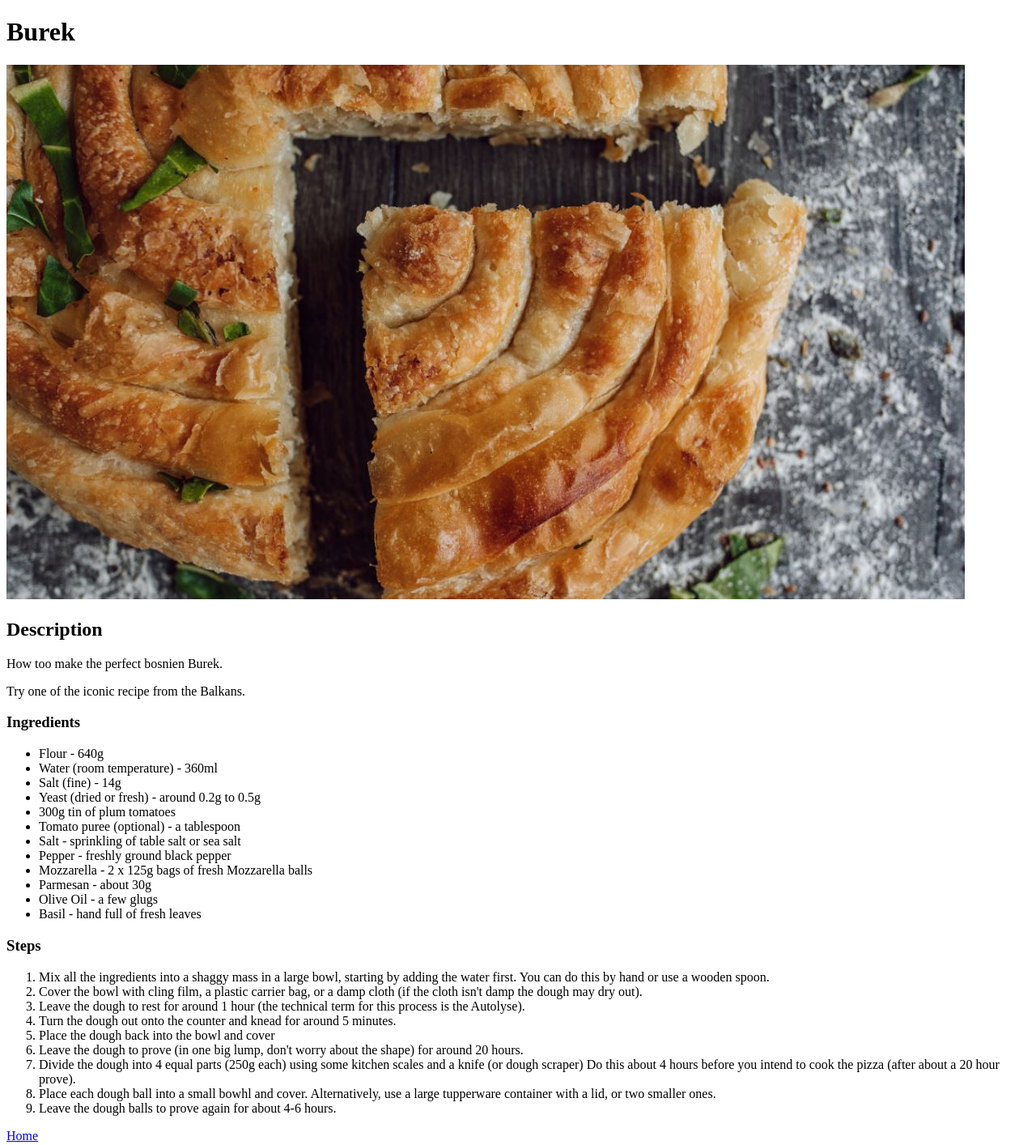
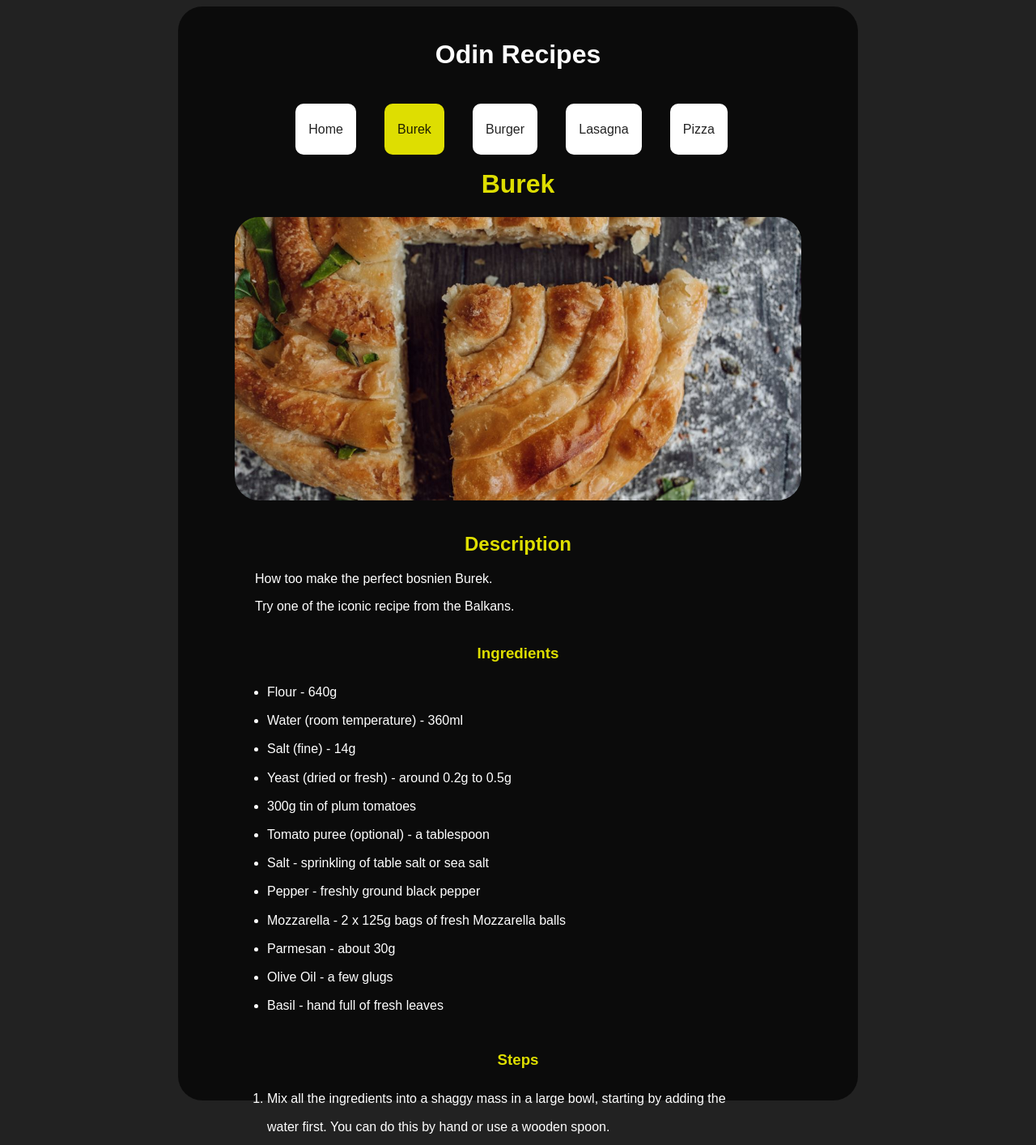
Before and after one commit to otac90/odin-recipes, a plain HTML site: page recipes/burek.html in a window 1280 px wide. Shown: the top 1414 px of the page at 81% size. Drawn offline with Linux system fonts and the light colour scheme.

Commit message:
Added some style

```diff
--- a/recipes/burek.html
+++ b/recipes/burek.html
@@ -3,32 +3,46 @@
   <head>
     <meta charset="UTF-8" />
     <title>Odin Recipes</title>
+    <link rel="stylesheet" href="../styles/style.css">
   </head>
   <body>
-    <h1>Burek</h1>
-    <img src="../images/burek.jpeg" />
-    <h2>Description</h2>
+    <div class="body">
+      <div class="content">
+        <h1 class="home-title">Odin Recipes</h1>
+
+        <ul class="nav">
+          <li><a class="nav-item" href="../index.html">Home</a></li>
+          <li><a class="nav-item active" href="burek.html">Burek</a></li>
+          <li><a class="nav-item" href="burger.html">Burger</a></li>
+          <li><a class="nav-item" href="lasagna.html">Lasagna</a></li>
+          <li><a class="nav-item" href="pizza.html">Pizza</a></li>
+        </ul>
+
+        <h1 class="title">Burek</h1>
+        <img class="thumbnail" src="../images/burek.jpeg" />
+
+        <h2 class="title">Description</h2>
         <p>How too make the perfect bosnien Burek.</p>
         <p>Try one of the iconic recipe from the Balkans.</p>
 
-    <h3>Ingredients</h3>
+        <h3 class="title">Ingredients</h3>
         <ul>
-      <li>Flour - 640g</li>
-      <li>Water (room temperature) - 360ml</li>
-      <li>Salt (fine) - 14g</li>
-      <li>Yeast (dried or fresh) - around 0.2g to 0.5g</li>
-      <li>300g tin of plum tomatoes</li>
-      <li>Tomato puree (optional) - a tablespoon</li>
-      <li>Salt - sprinkling of table salt or sea salt</li>
-      <li>Pepper - freshly ground black pepper</li>
-      <li>Mozzarella - 2 x 125g bags of fresh Mozzarella balls</li>
-      <li>Parmesan - about 30g</li>
-      <li>Olive Oil - a few glugs</li>
-      <li>Basil - hand full of fresh leaves</li>
+          <li class="ingredient">Flour - 640g</li>
+          <li class="ingredient">Water (room temperature) - 360ml</li>
+          <li class="ingredient">Salt (fine) - 14g</li>
+          <li class="ingredient">Yeast (dried or fresh) - around 0.2g to 0.5g</li>
+          <li class="ingredient">300g tin of plum tomatoes</li>
+          <li class="ingredient">Tomato puree (optional) - a tablespoon</li>
+          <li class="ingredient">Salt - sprinkling of table salt or sea salt</li>
+          <li class="ingredient">Pepper - freshly ground black pepper</li>
+          <li class="ingredient">Mozzarella - 2 x 125g bags of fresh Mozzarella balls</li>
+          <li class="ingredient">Parmesan - about 30g</li>
+          <li class="ingredient">Olive Oil - a few glugs</li>
+          <li class="ingredient">Basil - hand full of fresh leaves</li>
         </ul>
 
-    <h3>Steps</h3>
-    <ol>
+        <h3 class="title">Steps</h3>
+        <ol class="steps">
           <li>
             Mix all the ingredients into a shaggy mass in a large bowl, starting by
             adding the water first. You can do this by hand or use a wooden spoon.
@@ -60,7 +74,7 @@
           </li>
           <li>Leave the dough balls to prove again for about 4-6 hours.</li>
         </ol>
-
-    <a href="../index.html">Home</a>
+      </div>
+    </div>
   </body>
 </html>
--- /dev/null
+++ b/styles/style.css
@@ -0,0 +1,107 @@
+body {
+    background-color: #000000DD;
+}
+
+.body {
+    background-color: #000000AA;
+    height: auto;
+    width: 800px;
+    padding: 20px;
+    border-radius: 30px;
+    margin: auto;
+}
+
+.content {
+    color: #ffffff;
+    height: auto;
+    width: 700px;
+    margin: auto;
+    font-family:Arial, Helvetica, sans-serif;
+}
+
+p {
+    padding-left: 25px;
+}
+
+.cookbook {
+    font-size: 72px;
+    font-weight: bold;
+    line-height: 0.2;
+}
+
+.cookbook.basic {
+    color: #ffff00DD;
+}
+
+.home-title {
+    text-align: center;
+    color: #ffffff;
+}
+
+.title {
+    color: #ffff00DD;
+    text-align: center;
+    padding-top: 20px;
+}
+
+img {
+    height: 350px;
+    width: 700px;
+    object-fit: cover;
+    border-radius: 30px;
+}
+
+.thumbnail {
+    display: block;
+    margin-left: auto;
+    margin-right: auto;
+}
+
+.ingredient {
+    float: none;
+}
+
+.steps {
+    width: 600px;
+}
+
+ul.nav {
+    position: sticky;
+    top: 0;
+    list-style-type: none;
+    margin: 0;
+    padding-top: 20px;
+    padding-bottom: 40px;
+}
+
+li {
+    float: left;
+    line-height: 2.2;
+}
+
+.nav li {
+    padding-left: 2.2em;
+}
+
+.nav-item {
+    display: block;
+    background-color: #ffffff;
+    color: #000000DD;
+    text-align: center;
+    text-decoration: none;
+    font-family:Arial, Helvetica, sans-serif;
+    padding: 14px 16px;
+    border-radius: 10px;
+}
+
+.nav-item:hover {
+    background-color: #ffff00DD;
+}
+
+.nav-item.active {
+    background-color: #ffff00DD;
+}
+
+ol {
+    padding-left: 2.5em;
+}
```
Also changed, not shown: index.html (+18 -7 lines), recipes/burger.html (+34 -20 lines), recipes/lasagna.html (+34 -20 lines), recipes/pizza.html (+34 -20 lines). Lines whose indentation alone changed are shown as unchanged.
